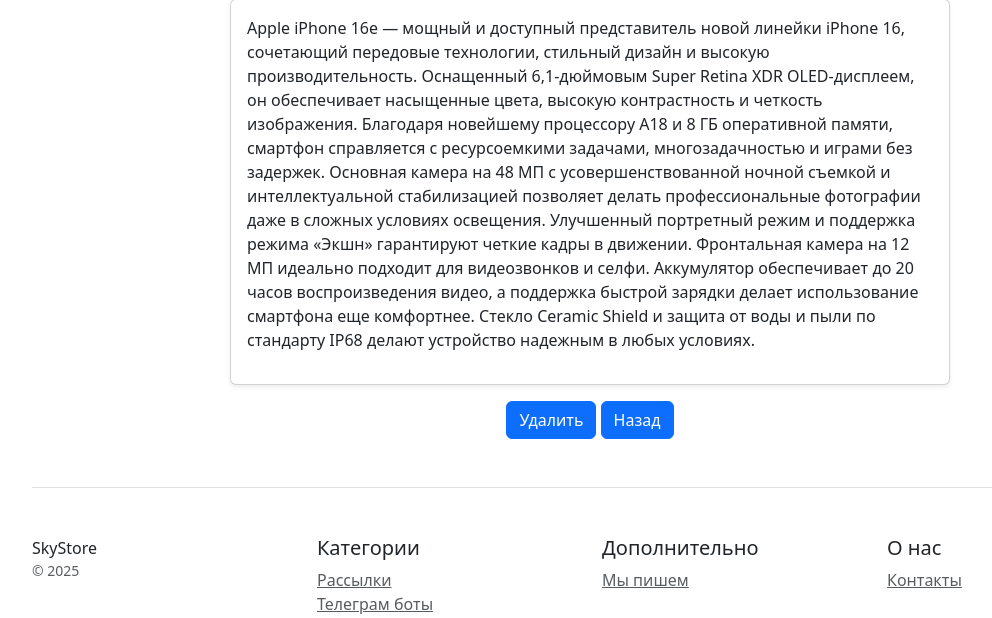
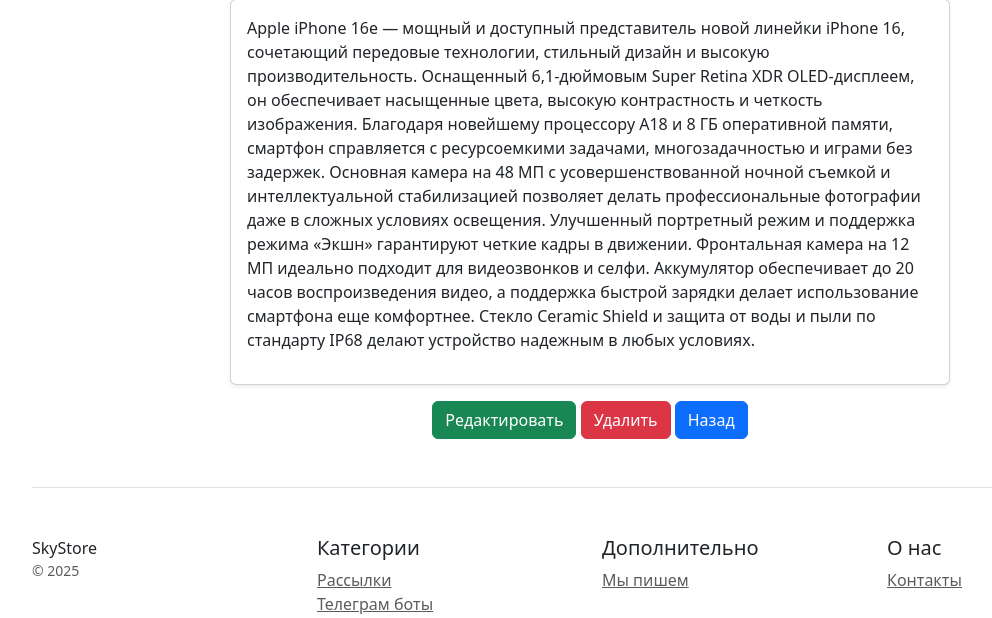
Before and after one commit to LeojBang/skypro_project_django, a Django app: page /products/product_detail/1 in a window 1280 px wide. Shown: the part 814-1432 px from the top of the page, without its empty margins (50-1042 px from the left). Run offline with Django 5.2, Linux system fonts and the light colour scheme; data comes from the database, SQL or seed files in the repository; some libraries are stand-ins or nearby versions.

Commit message:
homework 26 hotfix

```diff
--- a/catalog/templates/catalog/product_detail.html
+++ b/catalog/templates/catalog/product_detail.html
@@ -22,7 +22,8 @@
                 <p class="text-start">{{ object.description }}</p>
             </div>
             <div class="text-center mt-3">
-                <a class="btn btn-primary" href="{% url 'catalog:product_delete' product.pk %}">Удалить</a>
+                <a class="btn btn-success" href="{% url 'catalog:update_product' product.pk %}">Редактировать</a>
+                <a class="btn btn-danger" href="{% url 'catalog:product_delete' product.pk %}">Удалить</a>
                 <a class="btn btn-primary" href="{% url 'catalog:product_list' %}">Назад</a>
             </div>
         </div>
--- a/catalog/templates/catalog/product_update.html
+++ b/catalog/templates/catalog/product_update.html
@@ -6,6 +6,10 @@
     {% csrf_token %}
     {{ form.non_field_errors }}
     {{ form.as_p }}
-    <button type="submit" class="btn btn-primary mt-3">Добавить</button>
+    {% if object %}
+        <button type="submit" class="btn btn-primary mt-3">Сохранить</button>
+    {% else %}
+        <button type="submit" class="btn btn-primary mt-3">Добавить</button>
+    {% endif %}
 </form>
 {% endblock %}
```
